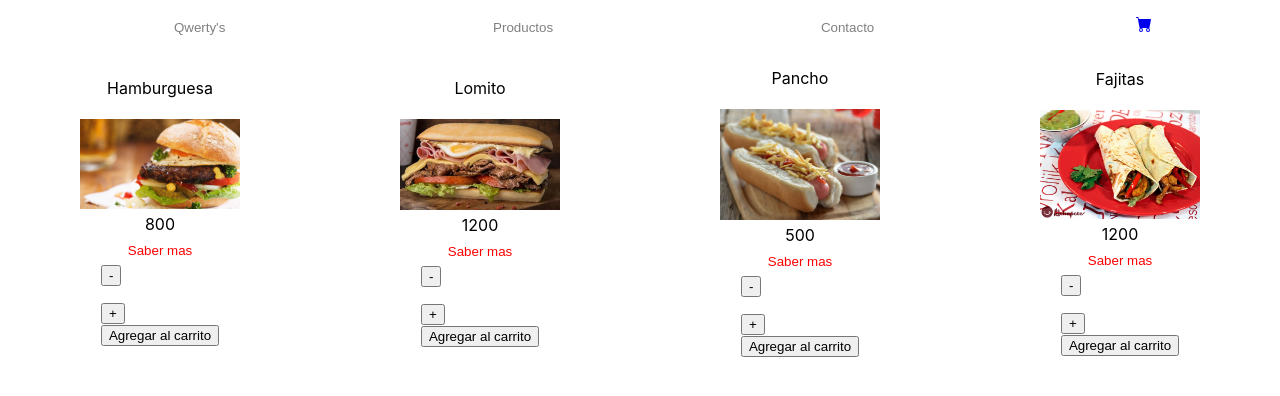
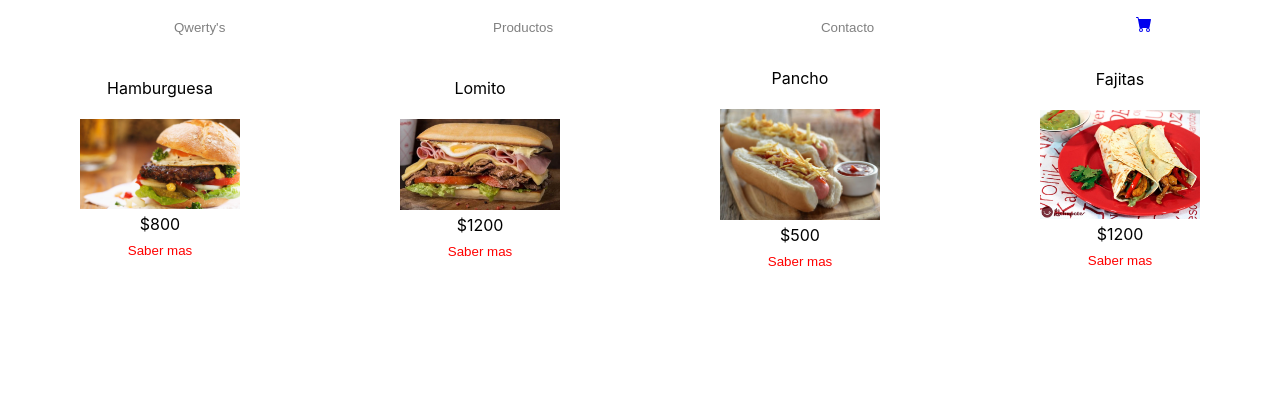
Before and after one commit to JuanLeonelC/proyecto-coder-react, a React (Create React App) app: page / in a window 1280 px wide. Shown: the top 396 px of the page. Built offline with nearby package versions, Linux system fonts and the light colour scheme.

Commit message:
Octavo Desafio

```diff
--- a/src/App.js
+++ b/src/App.js
@@ -4,10 +4,12 @@ import { BrowserRouter, Routes, Route } from 'react-router-dom'
 import ItemListContainer from './components/ItemListContainer/ItemListContainer';
 import ItemDetailContainer from './components/ItemDetailContainer/ItemDetailContainer';
 import Cart from './pages/Cart';
+import CartProvider from "./context/CartContext";
 
 function App() {
   return (
     <div>
+      <CartProvider>
       <BrowserRouter>
       <NavBar />
       <Routes>
@@ -17,6 +19,7 @@ function App() {
             <Route path="cart" element={<Cart />} />
           </Routes>
       </BrowserRouter>
+      </CartProvider>
     </div>
   );
 }
--- a/src/components/Cart/CartItem.js
+++ b/src/components/Cart/CartItem.js
@@ -3,9 +3,9 @@ import CartShow from "./CartShow";
 
 function CarItem({ cart }) {
     return (
-        <div>
+        <>
             {cart.map(e => <CartShow key={e.id} items={e}></CartShow>)}
-        </div>
+        </>
     )
 }
 
--- a/src/components/ItemCount/ItemCount.js
+++ b/src/components/ItemCount/ItemCount.js
@@ -20,14 +20,14 @@ const ItemCount = ({ stock, initial, onAdd }) => {
         <div>
                 <div>
                     <div>
-                        <button onClick={restarCantidad} className="btn">-</button>
+                        <button onClick={restarCantidad}>-</button>
                     </div>
                         <p>{quantity}</p>
                     <div>
-                        <button onClick={agregarCantidad} className="btn">+</button>
+                        <button onClick={agregarCantidad}>+</button>
                     </div>
                     <div>
-                        <button onClick={() => onAdd(quantity)} className="btn">Agregar al carrito</button>
+                        <button onClick={() => onAdd(quantity)}>Agregar al carrito</button>
                     </div>
                 </div>
             </div>
--- a/src/components/ItemDetail/ItemDetail.js
+++ b/src/components/ItemDetail/ItemDetail.js
@@ -18,9 +18,9 @@ const ItemDetail = ({ product }) => {
     return (
         <div className="detail_div">
             <div className="detail_img_div">
-                <img src={product.image} alt="img" className="Details_img"></img>
+                <img src={`/assets/${product.image}`} alt="img"></img>
             </div>
-            <div className="detail_text_div">
+            <div>
             <h1>{product.title}</h1>
             <p>{product.desc}</p>
             {
--- a/src/components/ItemProduct/ItemProduct.js
+++ b/src/components/ItemProduct/ItemProduct.js
@@ -1,4 +1,3 @@
-import ItemCount from '../ItemCount/ItemCount'
 import { Link } from 'react-router-dom'
 import React from 'react'
 import "./ItemProduct.css"
@@ -9,11 +8,10 @@ const ItemProduct = ({producto}) => {
         <div className='ProductsDiv'>
             <p>{producto.title}</p>
             <img src={`/assets/${producto.image}`} alt={producto.title} />
-            <span>{producto.price}</span>
+            <span>${producto.price}</span>
             <Link to={`/detalle/${producto.id}`}>
             <button className="BuyButton">Saber mas</button>
             </Link>
-            <ItemCount stock={producto.stock} />
         </div>
     )
 }
```
